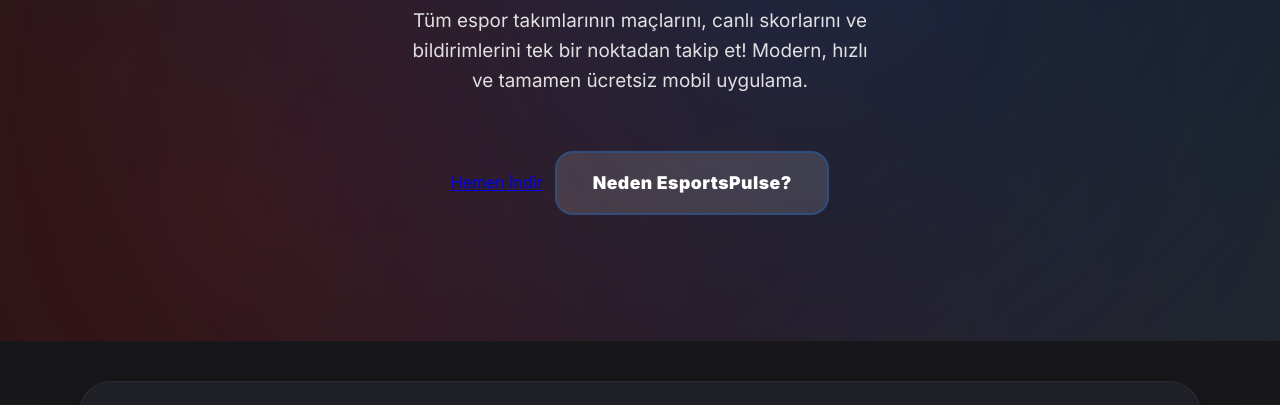
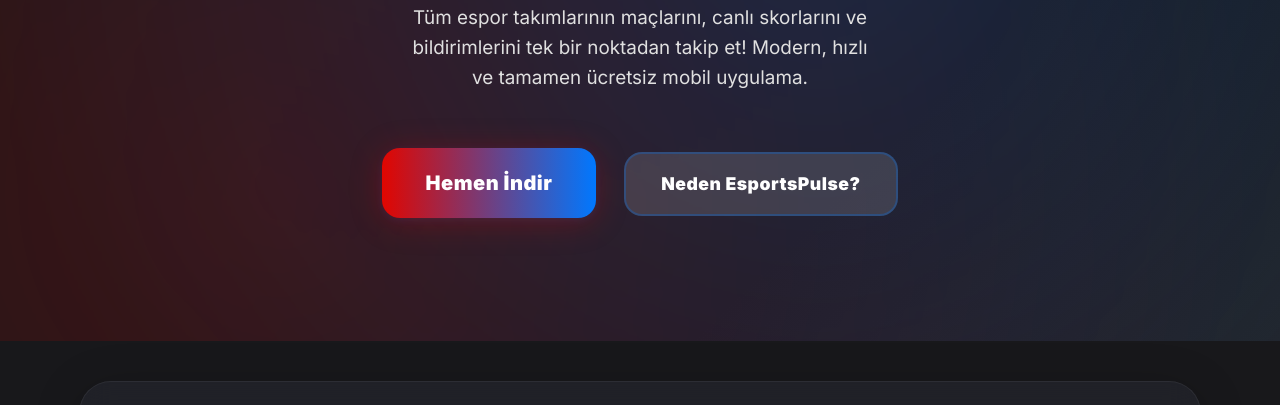
Before and after one commit to ghostvlrr/pulsemobile, a plain HTML site: page index.html in a window 1280 px wide. Shown: the part 339-744 px from the top of the page. Drawn offline with Linux system fonts and the light colour scheme.

Commit message:
Add files via upload

```diff
--- a/index.html
+++ b/index.html
@@ -24,7 +24,7 @@
       <img class="hero-logo" src="src/logo/logo.png" alt="EsportsPulse Logo" />
       <h1 class="hero-title">EsportsPulse</h1>
       <p class="hero-desc">Tüm espor takımlarının maçlarını, canlı skorlarını ve bildirimlerini tek bir noktadan takip et! Modern, hızlı ve tamamen ücretsiz mobil uygulama.</p>
-      <a href="http://pulsemobile.vercel.app/src/apk/test.apk" download>Hemen İndir</a>
+      <a href="src/apk/test.apk" class="cta-btn" id="downloadBtn" aria-label="APK İndir" download>Hemen İndir</a>
       <a href="#features" class="cta-secondary">Neden EsportsPulse?</a>
     </div>
     <div class="hero-bg-anim"></div>
```
